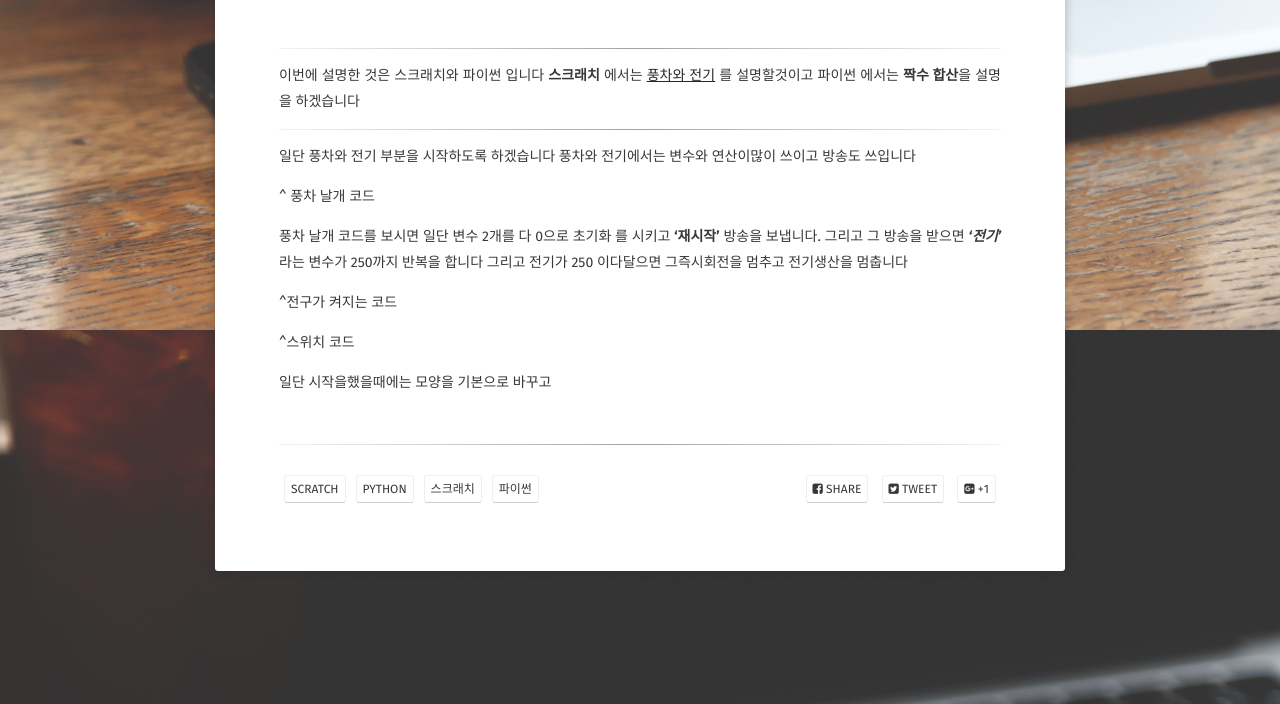
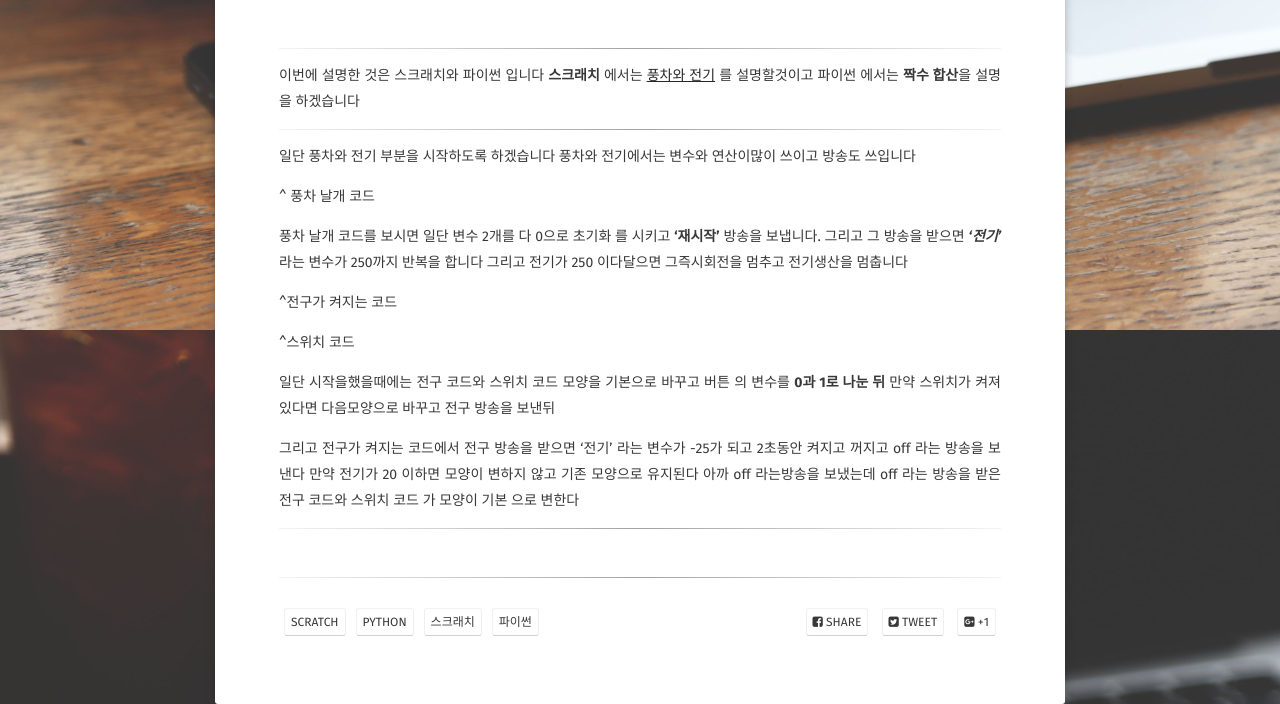
Before and after one commit to funct1onx/funct1onx.github.com, a Jekyll site: the page built from _posts/2012-05-23-readability-feature-post.md, in a window 1280 px wide. Shown: the part 570-1274 px from the top of the page. Built offline with Jekyll 4.4.1, drawn with Linux system fonts in a browser that asks for light colours; some web fonts are replaced; a script that is not in the unit is left out.

Commit message:
Update 2012-05-23-readability-feature-post.md

```diff
--- a/_posts/2012-05-23-readability-feature-post.md
+++ b/_posts/2012-05-23-readability-feature-post.md
@@ -35,4 +35,11 @@ comments: false
 
 ^스위치 코드
 
-일단 시작을했을때에는 모양을 기본으로 바꾸고
+일단 시작을했을때에는 전구 코드와 스위치 코드 모양을 기본으로 바꾸고
+버튼 의 변수를 **0과 1로 나눈 뒤** 만약 스위치가 켜져있다면 다음모양으로 바꾸고 전구 방송을 보낸뒤
+
+그리고 전구가 켜지는 코드에서 전구 방송을 받으면 '전기' 라는 변수가 -25가 되고 2초동안 켜지고 꺼지고
+off 라는 방송을 보낸다 만약 전기가 20 이하면 모양이 변하지 않고 기존 모양으로 유지된다
+아까 off 라는방송을 보냈는데 off 라는 방송을 받은 전구 코드와 스위치 코드 가 모양이 기본 으로 변한다
+
+---
```
